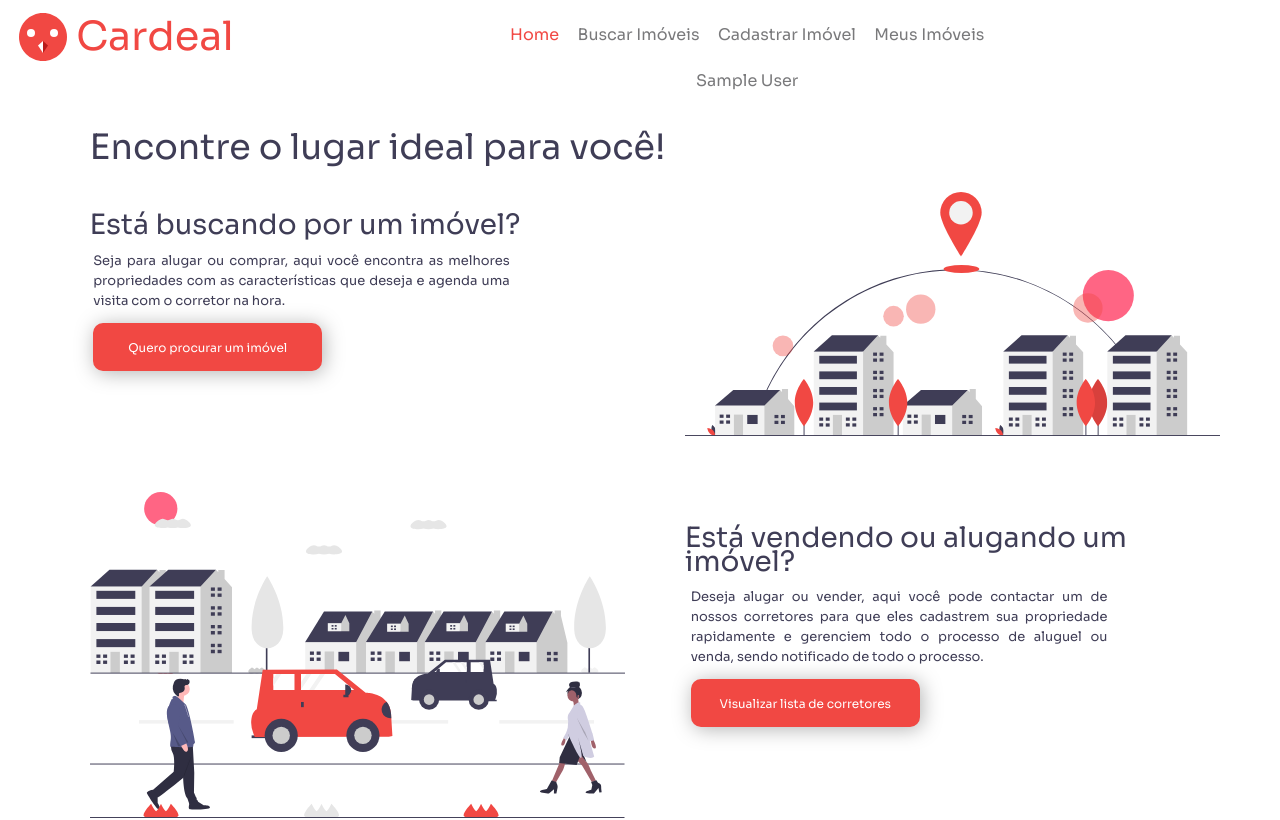
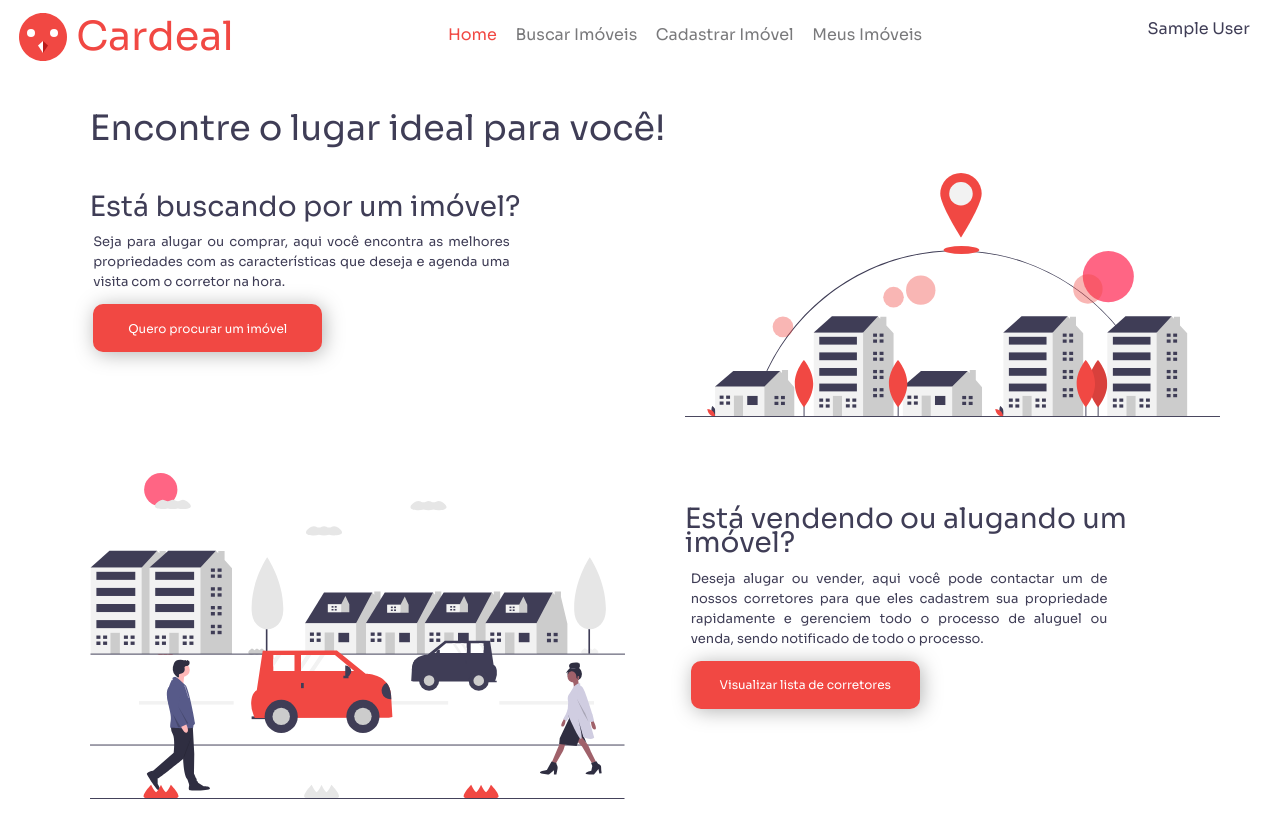
Before and after one commit to UnBArqDsw2021-1/2021.1-g04-cardeal-frontend, an Angular app in the folder frontCardeal/: page / in a window 1280 px wide. Shown: the top 820 px of the page. Built offline with nearby package versions, Linux system fonts and the light colour scheme; sample sign-in values are in the browser's storage.

Commit message:
dropdown has been styled

```diff
--- a/frontCardeal/src/app/app.component.css
+++ b/frontCardeal/src/app/app.component.css
@@ -139,18 +139,45 @@ body {
 }
 
 .areaCorretor {
-  color: #3F3D56;
-  text-decoration: none;
-  display: inline;
   font-family: Sora;
-    line-height: 15px;
+    font-size: 16px;
+    /* line-height: 15px; */
     padding: 0.5%;
+    color: #3F3D56;
+
     float: right;
     display: inline;
     vertical-align: middle;
     width: 112px;
+    cursor:pointer;
+    /* padding-top: 1%; */
+    list-style-type: none;
+}
+.sub-menu ul {
+  display: none;
+  color: black;
+  list-style-type: none;
+  border-color: #3F3D56 ;
+  border-radius: 20%;
+
 }
 
-.sub-meu ul {
+.areaCorretor li:hover .sub-menu  {
+  display: block;
+  position: absolute;
+  margin-left: -40px;
+}
 
+.areaCorretor li:hover .sub-menu ul {
+  display: block;
+  margin: 10px;
 }
+
+.areaCorretor li:hover .sub-menu ul li {
+  border-bottom: 1px dotted #3F3D56;
+  text-align: left;
+}
+
+.areaCorretor li:hover .sub-menu ul li {
+  color:#3F3D56;
+}
--- a/frontCardeal/src/app/app.component.html
+++ b/frontCardeal/src/app/app.component.html
@@ -10,7 +10,8 @@
         id="link_pagina_home"
         class="links_texto"
         routerLink="/"
-        routerLinkActive="ativo">
+        routerLinkActive="ativo"
+        [routerLinkActiveOptions]="{exact: true}">
         Home
       </a>
       <a
@@ -34,7 +35,8 @@
         id="link_pagina_home"
         class="links_texto"
         routerLink="/"
-        routerLinkActive="ativo">
+        routerLinkActive="ativo"
+        [routerLinkActiveOptions]="{exact: true}">
         Home
       </a>
       <a
@@ -64,24 +66,17 @@
       Sou corretor(a) de imóveis
     </button>
 
-    <ul *ngIf="usuarioAutenticado()">
-      <li class="links">
-        <a
-            id="link_meus_imoveis"
-            class="links_texto"
-            routerLink="meus-imoveis"
-            routerLinkActive="ativo"
-            >
+    <div class="areaCorretor" *ngIf="usuarioAutenticado()">
+      <li>
           {{this.corretor.name}}
-        </a>
-        <!-- <div class="sub-meu">
+        <div class="sub-menu">
           <ul>
             <li><a (click)="paginaConfiguracoes()">Editar Perfil</a></li>
             <li><a (click)="sair()">Sair</a></li>
           </ul>
-        </div> -->
+        </div>
       </li>
-    </ul>
+    </div>
   </div>
 
 
--- a/frontCardeal/src/app/views/home/home.component.css
+++ b/frontCardeal/src/app/views/home/home.component.css
@@ -2,7 +2,7 @@
 
 .titulo {
     position: relative;
-    padding-top: 2%;
+    padding-top: 4%;
     padding-left: 7%;
     text-align: justify;
     align-content: flex-start;
```
Also changed, not shown: 1 other file (tests, documents, lock files or other folders).
